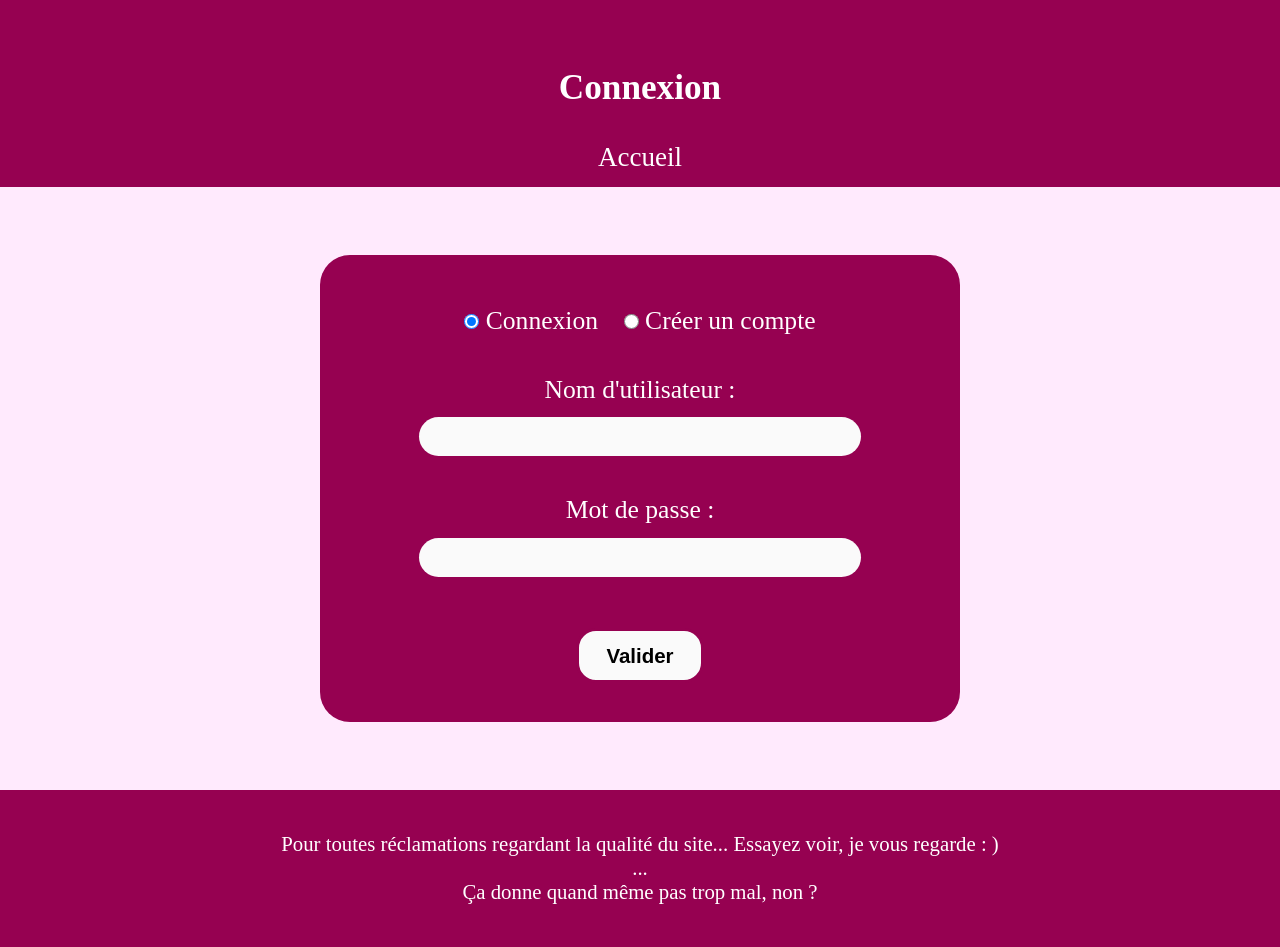
After one commit to nakornie/Web, a PHP site: page /User/connexion.php in a window 1280 px wide. The commit adds this page. Run offline with PHP 8.4, Linux system fonts and the light colour scheme.

Commit message:
First login form with PHP

```diff
--- /dev/null
+++ b/PHP/User/connexion.php
@@ -0,0 +1,46 @@
+<?php
+    $pageName = "Connexion";
+    $rootPath = "../";
+?>
+
+<!DOCTYPE HTML>
+<html lang="fr">
+    <?php require_once(__DIR__ . '/' . $rootPath . 'Inclusions/head.php'); ?>
+
+    <body>
+        <?php require_once(__DIR__ . '/' . $rootPath . 'Inclusions/header.php'); ?>
+
+        <main>
+            <div class="toCenterContent">
+                <form id="authMode" action="profil.php" method="POST">
+                    <fieldset class="authMode">
+                        <label>
+                            <input type="radio" name="authMode" value="login" checked onclick="toggleRegistrationMode()"> Connexion
+                        </label>
+                        <label>
+                            <input type="radio" name="authMode" value="register" onclick="toggleRegistrationMode()"> Créer un compte
+                        </label>
+                    </fieldset>
+
+                    <fieldset>
+                    <label for="username">Nom d'utilisateur :</label><br>
+                    <input type="text" id="username" name="username" required>
+                    </fieldset>
+
+                    <fieldset>
+                    <label for="password">Mot de passe :</label><br>
+                    <input type="password" id="password" name="password" required>
+                    </fieldset>
+
+                    <fieldset id="confirmPasswordField" style="display:none;">
+                        <label for="confirmPassword">Confirmez mot de passe :</label><br>
+                        <input type="password" id="confirmPassword" name="confirmPassword">
+                    </fieldset>
+                    <button type="submit">Valider</button>
+                </form>
+            </div>
+        </main>
+
+        <?php require_once(__DIR__ . '/' . $rootPath . 'Inclusions/footer.php'); ?>
+    </body>
+</html>
--- /dev/null
+++ b/PHP/User/connexion_style.css
@@ -0,0 +1,126 @@
+/**
+ * Reset
+ */
+ * {
+    margin: 0;
+    padding: 0;
+    box-sizing: border-box;
+}
+
+/********************************************************************************/
+/*Formulaire*/
+/********************************************************************************/
+form {
+    width: max(100px, 50vw);
+    border: none;
+    background-color: #960151;
+    color: white;
+
+    margin-top: 5vw;
+    margin-bottom: 5vw;
+    padding: 2w;
+
+    text-align: center;
+    font-size: 1.6em;
+
+    border-radius: 30px;
+}
+
+/********************************************************************************/
+/*Choix de la connexion*/
+/********************************************************************************/
+fieldset {
+    border: none;
+    margin: 1vw;
+    padding: 1vw;
+}
+
+input[type="radio"] {
+    min-width: 15px;
+    min-height: 15px;
+    width: auto;
+    height: auto;
+}
+
+.authMode {
+    margin-top: 3vw;
+    padding: 1vw;
+
+    display: flex;
+    justify-content: center;
+    align-items: center;
+    flex-wrap: wrap;
+    gap: 2vw;
+}
+
+/********************************************************************************/
+/*Remplissage*/
+/********************************************************************************/
+input[type='text'], input[type='password'] {
+    width: 75%;
+    min-height: 5px;
+
+    border-radius: 20px;
+    border: none;
+
+    background-color: rgba(250,250,250,90);
+
+    margin-top: 1vw;
+    padding: 5px;
+    font-size: 1em;
+}
+
+button {
+    width: 20%;
+    min-width: 100px;
+    border-radius: 20px;
+    border: solid #960151;
+
+    margin-top: 2vw;
+    margin-bottom: 3vw;
+    padding: 1vw;
+
+    font-size: 0.8em;
+    font-weight: bold;
+    background-color: rgba(250,250,250,90);
+}
+
+button:hover {
+    color: white;
+    background-color: #960151;
+    border: solid white;
+    cursor: pointer;
+}
+
+/********************************************************************************/
+/*Adaptabilité*/
+/********************************************************************************/
+@media screen and (max-width: 600px) {
+    form {
+        width: 75vw;
+        font-size: 1.4em;
+        padding: 5vw;
+    }
+
+    fieldset {
+        margin: 2vw;
+        padding: 1vw;
+    }
+
+    input[type='text'], input[type='password'] {
+        margin-top: 2vw;
+        font-size: 0.8em;
+    }
+}
+
+@media screen and (min-width: 1800px) {
+    form {
+        font-size: 3.6rem;
+        font-weight: 500;
+    }
+
+    input[type='text'], input[type='password'] {
+        font-size: 3rem;
+        padding: 0.9vw;
+    }
+}
--- /dev/null
+++ b/PHP/User/scripts/main.js
@@ -0,0 +1 @@
+toggleRegistrationMode()
--- /dev/null
+++ b/PHP/User/scripts/script.js
@@ -0,0 +1,12 @@
+function toggleRegistrationMode() {
+    const registerMode = document.querySelector('input[name="authMode"]:checked').value === 'register';
+    const confirmPasswordField = document.getElementById('confirmPasswordField');
+
+    if (registerMode) {
+        confirmPasswordField.style.display = 'block'; // Show confirm password field
+        document.getElementById('confirmPassword').setAttribute('required', 'true'); // Add required attribute
+    } else {
+        confirmPasswordField.style.display = 'none'; // Hide confirm password field
+        document.getElementById('confirmPassword').removeAttribute('required'); // Remove required attribute
+    }
+}
--- a/PHP/inclusions/head.php
+++ b/PHP/inclusions/head.php
@@ -3,19 +3,16 @@
     <meta name="viewport" content="width=device-width, initial-scale=1.0">
 
     <?php
-        echo "<title>{$gameName}</title>";
+        echo "<title>{$pageName}</title>";
 
-        if ($gameName === "Home") {
-            echo '<link href="style.css" rel="stylesheet">';
-        }
-        else {
-            echo '<link href="../../style.css" rel="stylesheet">';
-        }
-        if ($gameName === "AzerType") {
-            echo '<link href="azertype_style.css" rel="stylesheet">';
+        echo '<link href="' . $rootPath . 'style.css" rel="stylesheet">';
+        echo '<link href="' . strtolower($pageName) . '_style.css" rel="stylesheet">';
+
+        if ($pageName != "Home") {
             echo '<script src="scripts/config.js" defer></script>';
             echo '<script src="scripts/script.js" defer></script>';
             echo '<script src="scripts/main.js" defer></script>';
         }
+
     ?>
 </head>
--- a/PHP/inclusions/header.php
+++ b/PHP/inclusions/header.php
@@ -1,13 +1,34 @@
+<?php
+$typePage = isset($pageName) && $pageName === 'Home'
+            ? 'Home'
+            : ((strpos($pageName, 'Connexion') !== false || strpos($pageName, 'Profil') !== false)
+                ? 'Login'
+                : 'Game');
+?>
+
 <header>
-    <h1><?php echo isset($gameName) ? $gameName : 'Jeu X'; ?></h1>
+    <?php if ($typePage === 'Home') : ?>
+        <h1>Bienvenue !</h1>
+        <h2>Choisissez un jeu, et amusez vous !</h2>
+    <?php endif; ?>
+
+    <?php if ($typePage != 'Home') : ?>
+        <h1><?php echo isset($pageName) ? $pageName : 'Jeu X'; ?></h1>
+    <?php endif; ?>
+
     <nav>
         <ul>
-            <li>
-                <a href="../../index.php">Accueil</a>
-            </li>
-            <li>
-                <a href="#règles">Règles</a>
-            </li>
+            <?php if ($typePage != 'Home') : ?>
+                <li><a href="<?php echo $rootPath; ?>index.php">Accueil</a></li>
+            <?php endif; ?>
+
+            <?php if ($typePage === 'Game') : ?>
+                <li><a href="#règles">Règles</a></li>
+            <?php endif; ?>
+
+            <?php if ($typePage != 'Login') : ?>
+                <li><a href="<?php echo $rootPath; ?>/User/connexion.php">Connexion</a></li>
+            <?php endif; ?>
         </ul>
     </nav>
 </header>
--- a/PHP/style.css
+++ b/PHP/style.css
@@ -136,7 +136,7 @@ nav a:hover {
 /**
  * Mise en forme des éléments de la zone principale
 */
-.toCenterPlayground {
+.toCenterContent {
     display: flex;
     justify-content: center;
 }
```
Also changed, not shown: PHP/Games/AzerType/azertype.php (+6 -5 lines), PHP/Games/Demineur/demineur.php (+5 -4 lines), PHP/Games/Morpion/morpion.php (+5 -4 lines), PHP/User/profil.php (added, +51 -0 lines), PHP/index.php (+8 -7 lines), PHP/User/scripts/config.js (added).
